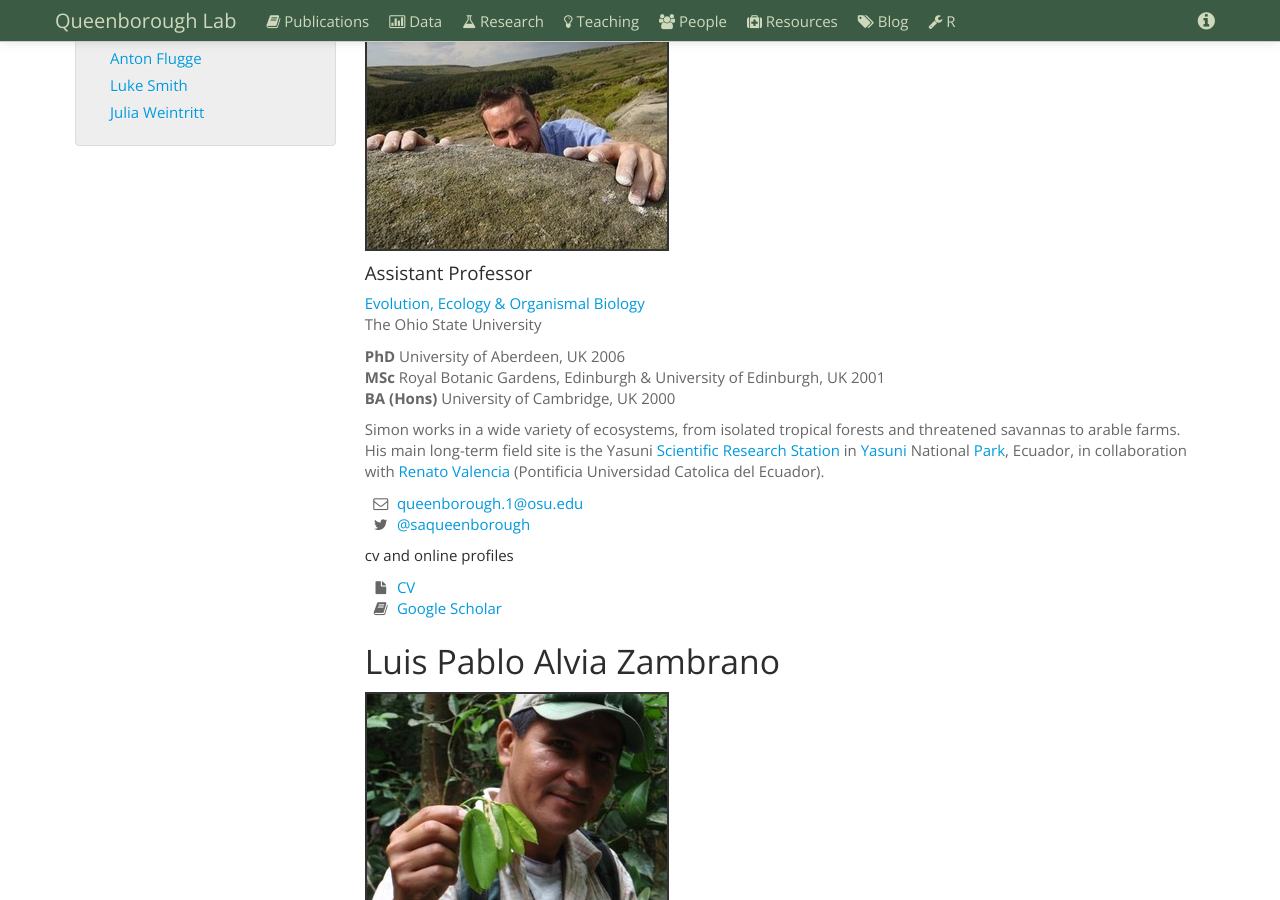
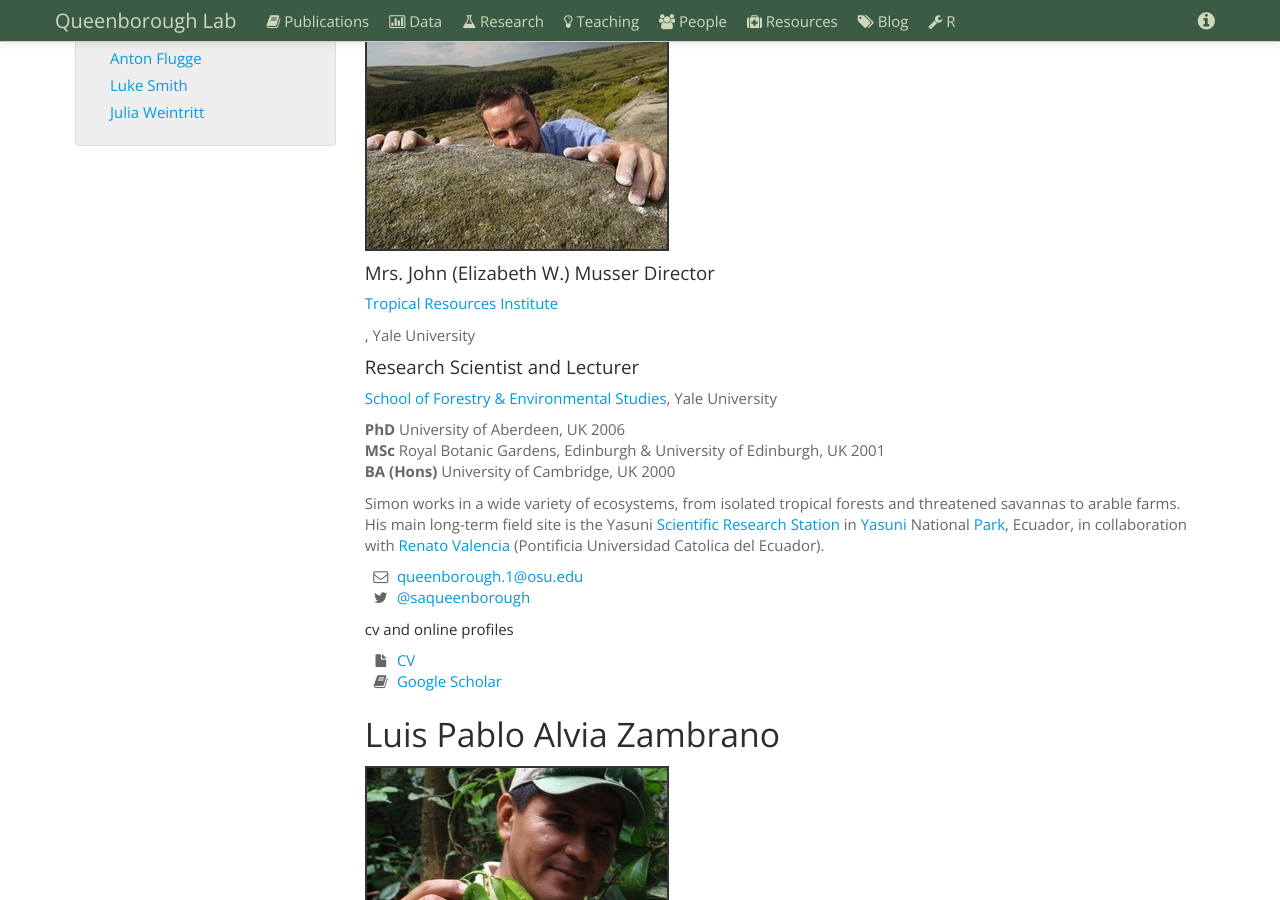
Before and after one commit to saq/saq.github.io, a Jekyll site: the page built from people.html, in a window 1280 px wide and 900 px high, scrolled down 593 px. Built offline with Jekyll 4.4.1, drawn with Linux system fonts in a browser that asks for light colours; comment, search, counter and statistics services are not loaded.

Commit message:
simon address

```diff
--- a/people.html
+++ b/people.html
@@ -55,9 +55,10 @@ img.special {border: 2px solid #333333;}
                   <p align="left">
                   <img class="special" src="/assets/figs/simon.jpg"/>
                   </p>
-                  <h4>Assistant Professor</h4>
-                  <p><a href="http://eeob.osu.edu/">Evolution, Ecology & Organismal Biology</a><br>
-                  The Ohio State University </p>
+                  <h4>Mrs. John (Elizabeth W.) Musser Director</h4>
+                  <p><a href="http://environment.yale.edu/tri/">Tropical Resources Institute</a></p>, Yale University
+                  <h4>Research Scientist and Lecturer</h4>
+                  <p><a href="http://environment.yale.edu/">School of Forestry & Environmental Studies</a>, Yale University </p>
 
                   <p><b>PhD</b> University of Aberdeen, UK 2006<br>
                   <b>MSc</b> Royal Botanic Gardens, Edinburgh & University of Edinburgh, UK 2001<br>
```
